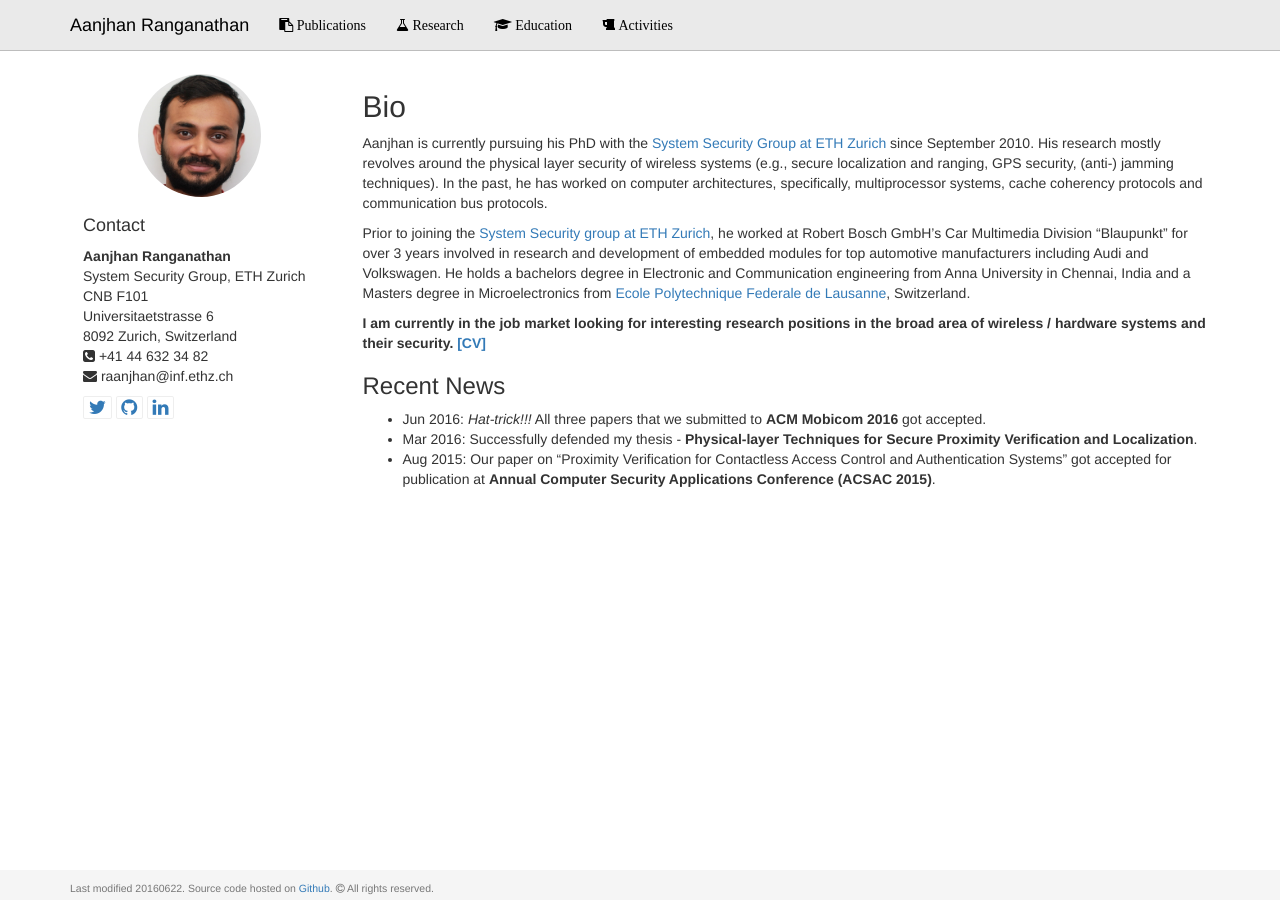
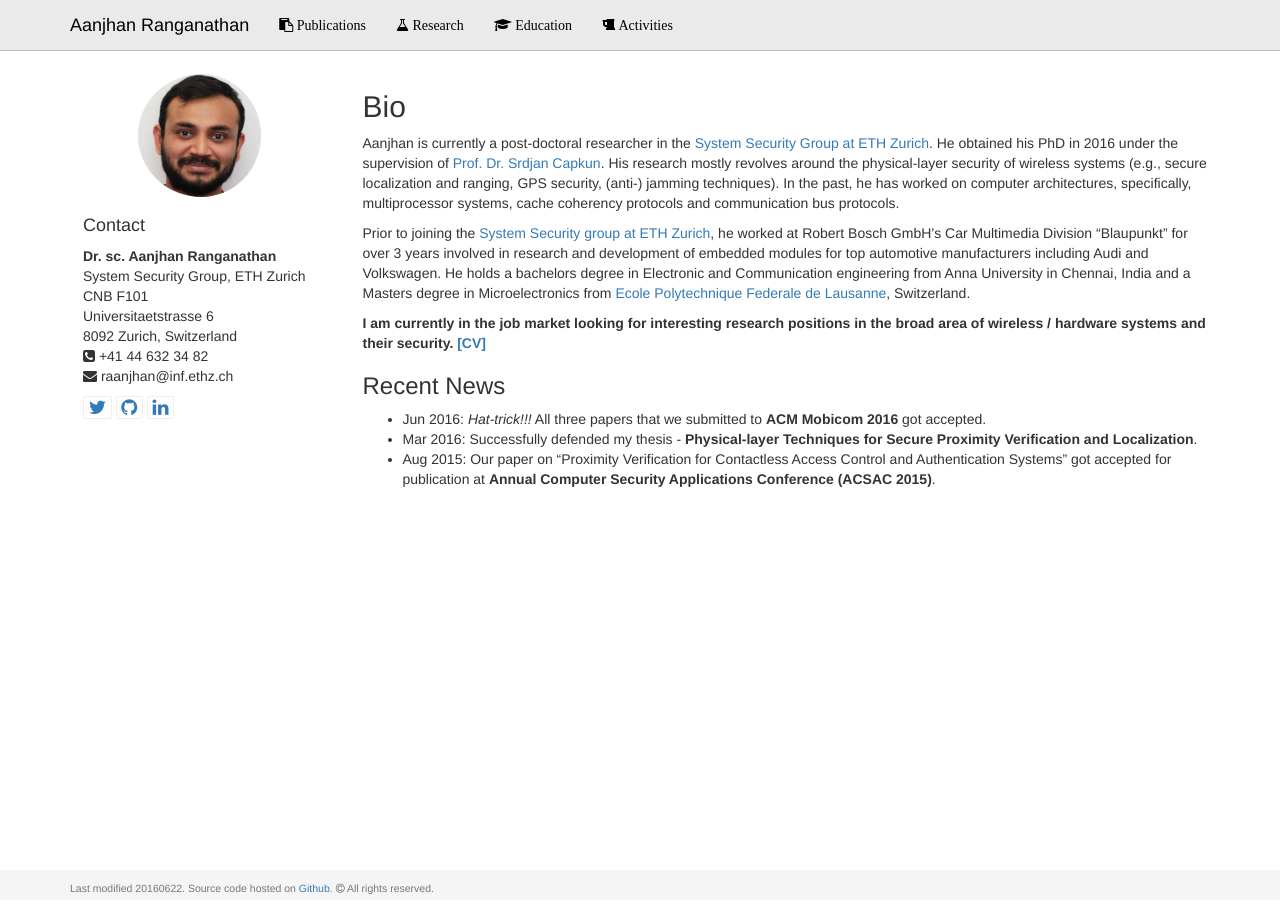
Before and after one commit to aanjhan/mywebsite, a Jekyll site: the page built from index.md, in a window 1280 px wide. Built offline with Jekyll 4.4.1, drawn with Linux system fonts in a browser that asks for light colours; Markdown is read by kramdown in place of the engine named in the settings.

Commit message:
website update

```diff
--- a/_includes/header.html
+++ b/_includes/header.html
@@ -78,7 +78,7 @@
                     <img src="img/new_profile.jpg" alt="profilepic">
                     <div class="caption">
                         <h4>Contact</h4>
-                        <p><b>Aanjhan Ranganathan</b><br>
+                        <p><b>Dr. sc. Aanjhan Ranganathan</b><br>
                         System Security Group, ETH Zurich<br>
                         CNB F101<br>
                         Universitaetstrasse 6<br>
--- a/index.md
+++ b/index.md
@@ -4,7 +4,7 @@ layout: default
 ---
 
 ## Bio
-Aanjhan is currently pursuing his PhD with the [System Security Group at ETH Zurich] since September 2010. His research mostly revolves around the physical layer security of wireless systems (e.g., secure localization and ranging, GPS security, (anti-) jamming techniques). In the past, he has worked on computer architectures, specifically, multiprocessor systems, cache coherency protocols and communication bus protocols.
+Aanjhan is currently a post-doctoral researcher in the [System Security Group at ETH Zurich]. He obtained his PhD in 2016 under the supervision of [Prof. Dr. Srdjan Capkun]. His research mostly revolves around the physical-layer security of wireless systems (e.g., secure localization and ranging, GPS security, (anti-) jamming techniques). In the past, he has worked on computer architectures, specifically, multiprocessor systems, cache coherency protocols and communication bus protocols.
 
 Prior to joining the [System Security group at ETH Zurich], he worked at Robert Bosch GmbH's Car Multimedia Division "Blaupunkt" for over 3 years involved in research and development of embedded modules for top automotive manufacturers including Audi and Volkswagen. He holds a bachelors degree in Electronic and Communication engineering from Anna University in Chennai, India and a Masters degree in Microelectronics from [Ecole Polytechnique Federale de Lausanne], Switzerland.
 
@@ -17,3 +17,4 @@ Prior to joining the [System Security group at ETH Zurich], he worked at Robert
 
 [System Security group at ETH Zurich]:http://www.syssec.ethz.ch
 [Ecole Polytechnique Federale de Lausanne]:http://epfl.ch
+[Prof. Dr. Srdjan Capkun]:http://www.syssec.ethz.ch/people/capkun.html
```
Also changed, not shown: 6 other files.
